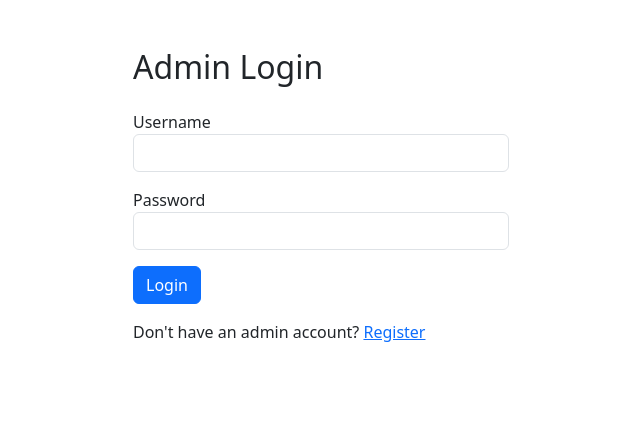
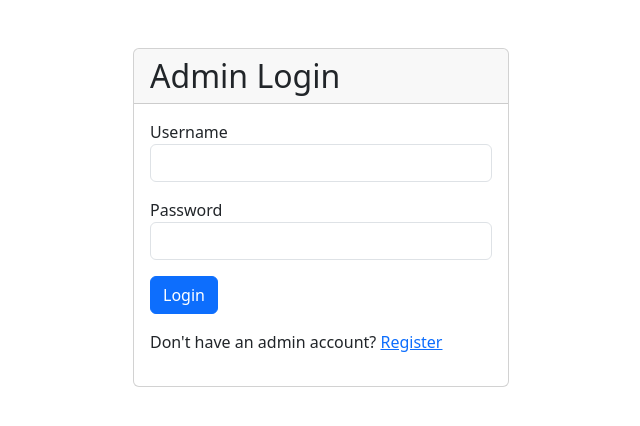
Before and after one commit to mDeligalabov/TaskManager, a PHP site: page /src/pages/login.php in a window 1280 px wide. Shown: the top 426 px of the page, without its empty margins (319-959 px from the left). Run offline with PHP 8.4, Linux system fonts and the light colour scheme; data that the repository does not hold is empty.

Commit message:
Fix admin panel login css

```diff
--- a/fe-admin-panel/src/pages/login.php
+++ b/fe-admin-panel/src/pages/login.php
@@ -17,7 +17,11 @@ if ($_SERVER['REQUEST_METHOD'] === 'POST') {
 <link href="https://cdn.jsdelivr.net/npm/bootstrap@5.3.0/dist/css/bootstrap.min.css" rel="stylesheet">
 </head><body>
 <div class="container mt-5" style="max-width:400px;">
-    <h2 class="mb-4">Admin Login</h2>
+    <div class="card">
+        <div class="card-header">
+            <h2 class="mb-0">Admin Login</h2>
+        </div>
+        <div class="card-body">
             <?php if ($error): ?>
                 <div class="alert alert-danger"><?= htmlspecialchars($error) ?></div>
             <?php endif; ?>
@@ -34,4 +38,5 @@ if ($_SERVER['REQUEST_METHOD'] === 'POST') {
             </form>
             <p class="mt-3">Don't have an admin account? <a href="<?= getPath('/src/pages/register.php') ?>">Register</a></p>
         </div>
+    </div>
 </body></html>
```
Lines whose indentation alone changed are shown as unchanged.
